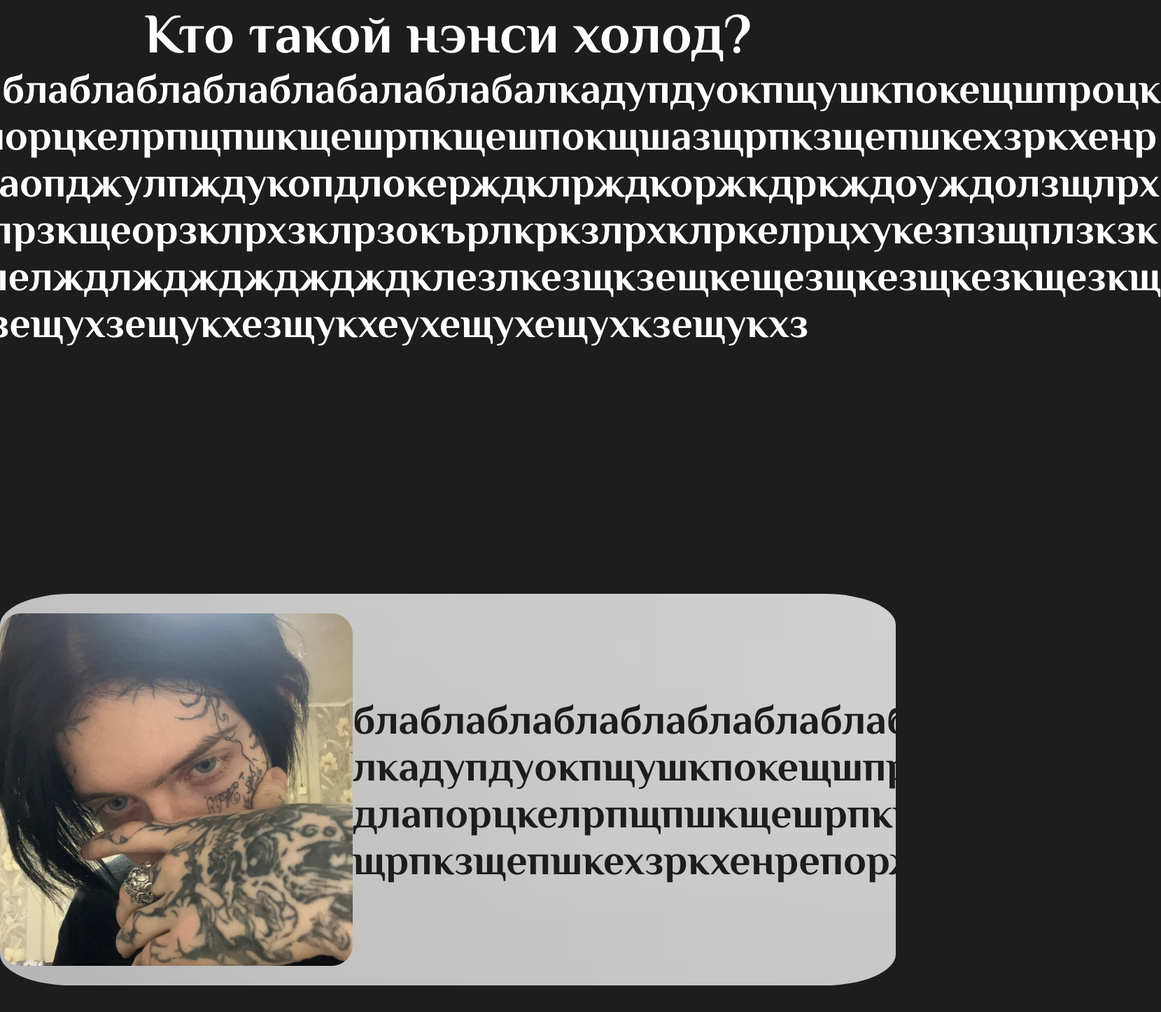
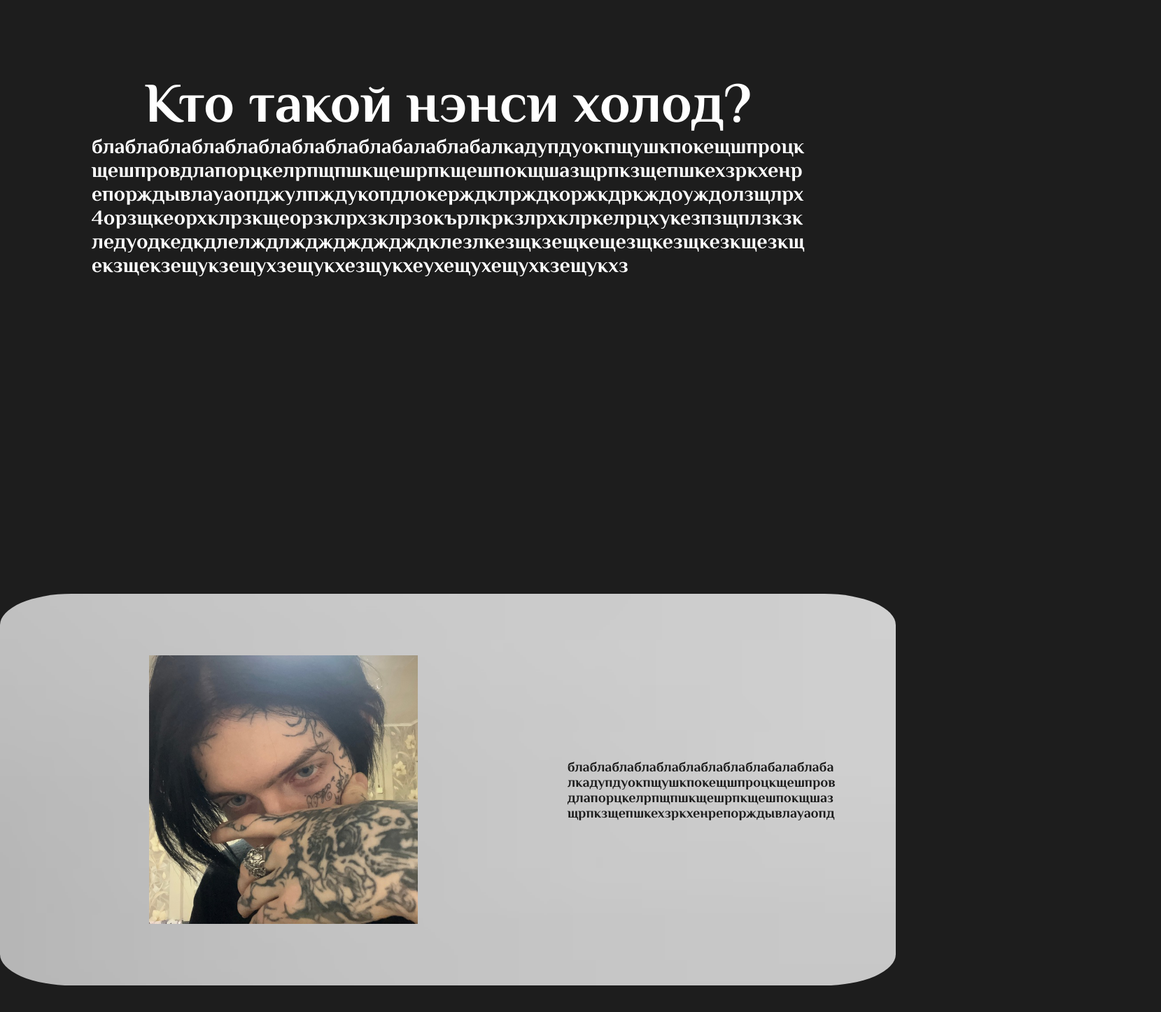
Before and after one commit to dedsels/hehsy, a plain HTML site: page index.html in a window 1280 px wide. Shown: the part 1207-2654 px from the top of the page at 70% size, 1659 px wide, since content can reach past the window. Drawn offline with Linux system fonts and the light colour scheme.

Commit message:
Add files via upload

```diff
--- a/style.css
+++ b/style.css
@@ -151,6 +151,8 @@ a {
   align-items: center;
   justify-content: start;
   margin: 0;
+  padding: 0;
+  text-wrap: wrap;
 }
 
 .albums, .singl{
@@ -238,3 +240,23 @@ button {
   background: white;
   border-color: #afafaf;
 }
+
+@media (max-width: 1300px){
+  .main_heading{
+    font-size: 100px;
+  }
+  .main_info{
+    padding-left: 50px;
+  }
+  #bio_text{
+    font-size: 30px;
+  }
+  #text3{
+    font-size: 20px;
+    width: 20%;
+  }
+  #sub_img{
+    width: 30%;
+  }
+
+}
```
